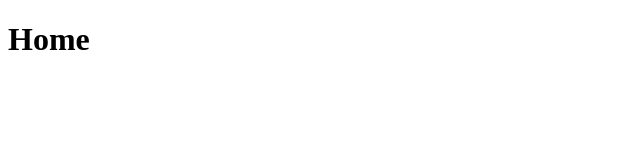
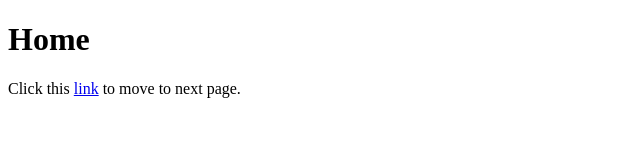
Before and after one commit to imtiazhussain110/github-demo, a plain HTML site: page index.html in a window 1280 px wide. Shown: the whole page, without its empty margins (0-640 px from the left). Drawn offline with Linux system fonts and the light colour scheme.

Commit message:
second commit

```diff
--- a/index.html
+++ b/index.html
@@ -7,5 +7,6 @@
   </head>
   <body>
     <h1>Home</h1>
+    <p>Click this <a href="/about.html">link</a> to move to next page.</p>
   </body>
 </html>
```
